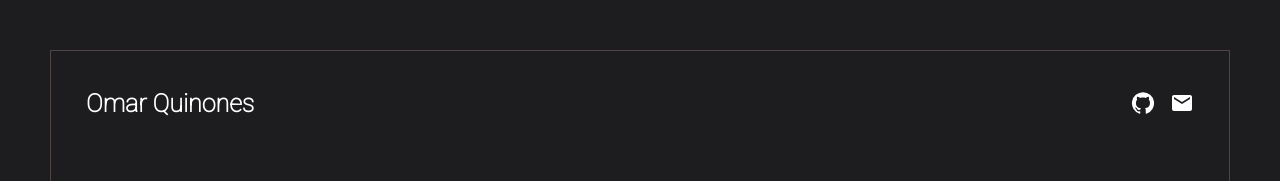
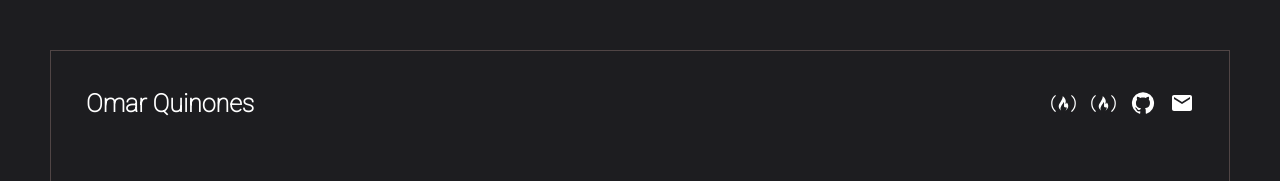
Before and after one commit to oquinone/omarquinones, a React (Create React App) app: page / in a window 1280 px wide. Shown: the top 181 px of the page. Built offline with nearby package versions, Linux system fonts and the light colour scheme; a web font is replaced by a local one.

Commit message:
Added freeCodeCamp cerficates

```diff
--- a/src/components/home.jsx
+++ b/src/components/home.jsx
@@ -6,6 +6,7 @@ import Button from "@mui/material/Button";
 import instaCloneImage from "../images/clone_2.png";
 import authorBook from "../images/author_book.png";
 import easybank from "../images/easybank.png";
+import freeCodeCamp from "../svg/freeCodeCampIcon.svg";
 
 const Home = () => {
   const [hide, setHide] = useState(0);
@@ -18,6 +19,24 @@ const Home = () => {
             Omar Quinones
           </h1>
           <ul id="home-links">
+            <li>
+              <a href="https://www.freecodecamp.org/certification/oquinone/front-end-development-libraries">
+                <img
+                  className="free-code-camp-icon"
+                  src={freeCodeCamp}
+                  alt="free code camp"
+                />
+              </a>
+            </li>
+            <li>
+              <a href="https://www.freecodecamp.org/certification/oquinone/responsive-web-design">
+                <img
+                  className="free-code-camp-icon"
+                  src={freeCodeCamp}
+                  alt="free code camp"
+                />
+              </a>
+            </li>
             <li>
               <a
                 href="https://github.com/oquinone?tab=repositories"
@@ -32,7 +51,7 @@ const Home = () => {
                 (window.location = "mailto:omarquinones977@gmail.com")
               }
             >
-              <EmailIcon style={{ color: "#fff", curosr: "pointer" }} />
+              <EmailIcon id="email-icon" />
             </li>
           </ul>
         </div>
--- a/src/styling/home.scss
+++ b/src/styling/home.scss
@@ -87,6 +87,16 @@ $screen-xl-min: 1200px;
         flex-flow: row nowrap;
         li {
           padding: 0 0 0 15px;
+
+          .free-code-camp-icon {
+            width: 25px;
+            height: 25px;
+          }
+
+          #email-icon {
+            color: #fff;
+            cursor: pointer;
+          }
         }
       }
     }
```
Also changed, not shown: src/svg/freeCodeCampIcon.svg (added).
